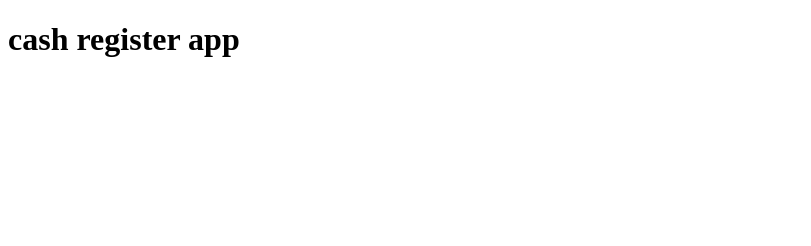
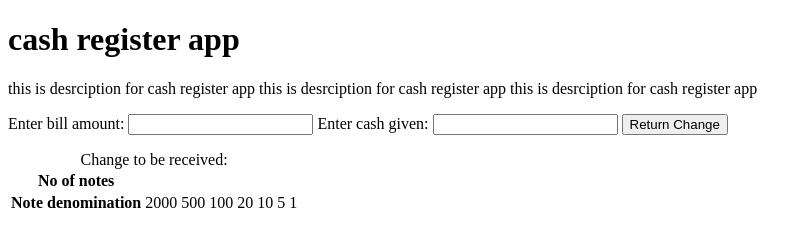
Before and after one commit to sharath-io/cash-register-app, a plain HTML site: page index.html in a window 1280 px wide. Shown: the whole page, without its empty margins (0-811 px from the left). Drawn offline with Linux system fonts and the light colour scheme.

Commit message:
html part done

```diff
--- a/index.html
+++ b/index.html
@@ -7,7 +7,45 @@
     <title>Cash Register App</title>
 </head>
 <body>
-    <h1> cash register app</h1>
+    <div class="description">
+        <h1> cash register app</h1>
+        <p>this is desrciption for cash register app this is desrciption for cash register app this
+            is desrciption for
+            cash register app</p>
+    </div>
 
+        <label for="bill" class="label-class">Enter bill amount: </label>
+        <input id="bill" class="container" type="number">
+
+        <label for="cash" class="label-class">Enter cash given: </label>
+        <input id="cash" class="container" type="number">
+
+        <button id="btn-id">Return Change</button>
+        <p id="error-message"></p>
+
+        <table class="table_class">
+            <caption>Change to be received: </caption>
+            <tr>
+                <th>No of notes</th>
+                <td class="no-of-notes"></td>
+                <td class="no-of-notes"></td>
+                <td class="no-of-notes"></td>
+                <td class="no-of-notes"></td>
+                <td class="no-of-notes"></td>
+                <td class="no-of-notes"></td>
+                <td class="no-of-notes"></td>
+            </tr>
+
+            <tr>
+                <th>Note denomination</th>
+                <td>2000</td>
+                <td>500</td>
+                <td>100</td>
+                <td>20</td>
+                <td>10</td>
+                <td>5</td>
+                <td>1</td>
+            </tr>
+        </table>
 </body>
 </html>
```
